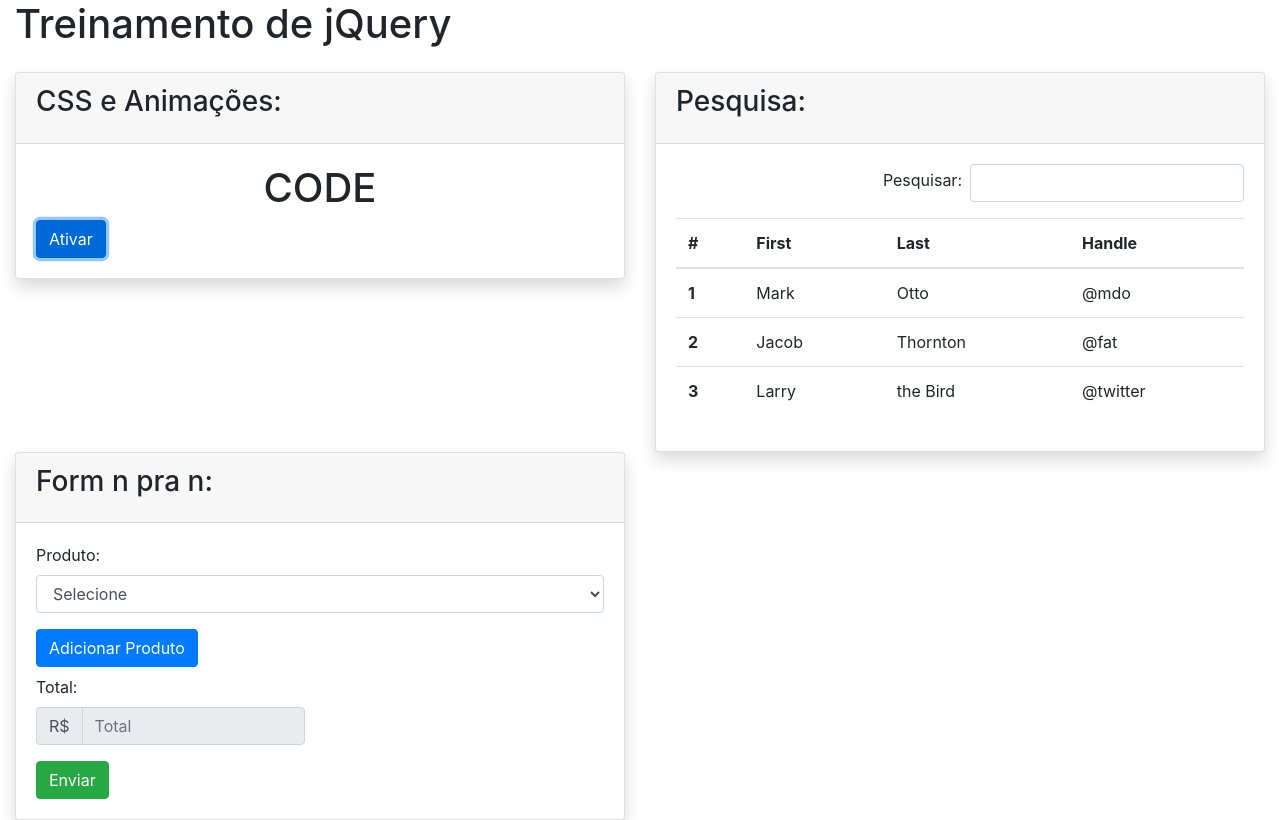
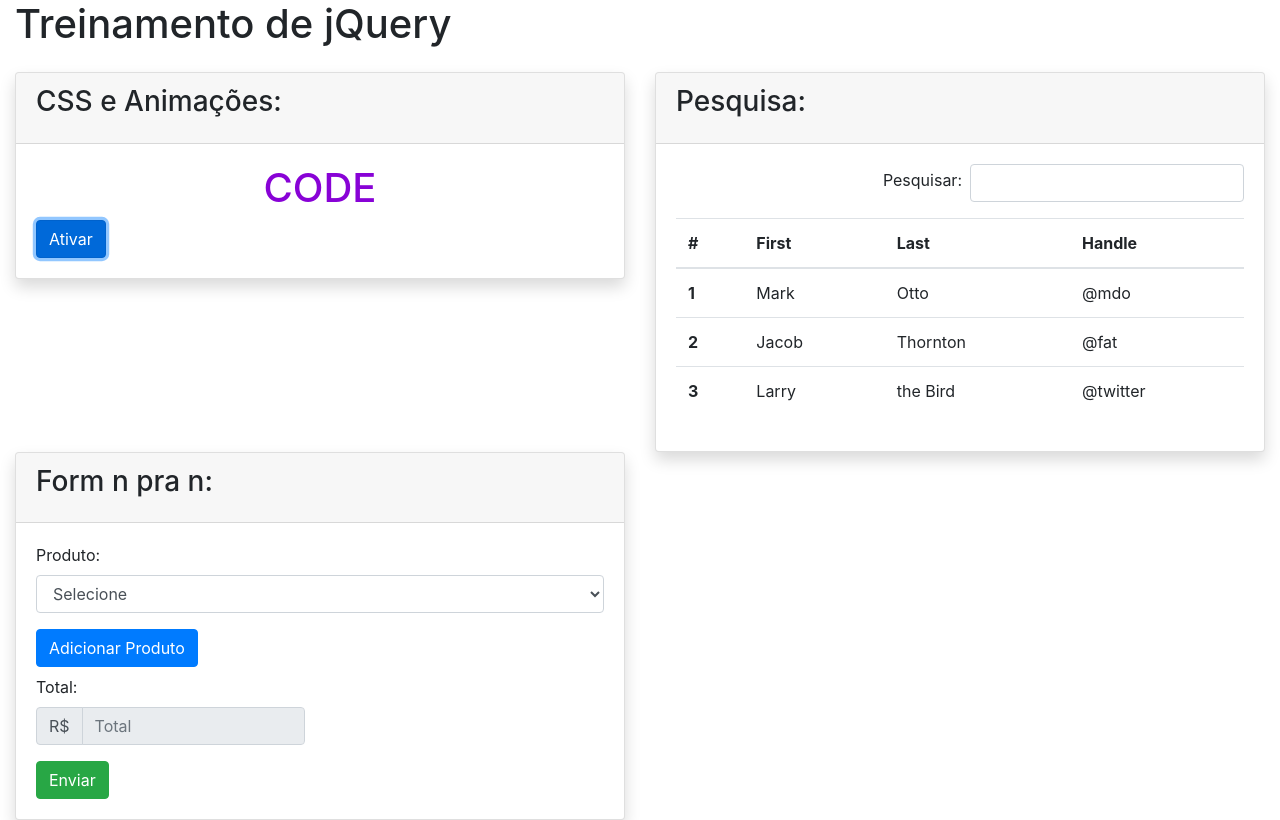
Before and after one commit to ferrarirod/treinamentoJquery, a plain HTML site: page index.html in a window 1280 px wide. Both pictures are taken after a click on the button "Ativar". Drawn offline with Linux system fonts and the light colour scheme.

Commit message:
demonstracao de css feita

```diff
--- a/index.html
+++ b/index.html
@@ -21,8 +21,8 @@
                         <h3 class="card-title">CSS e Animações:</h3>
                     </div>
                     <div class="card-body">
-                        <h1 class="text-center">CODE</h1>
-                        <button type="button" class="btn btn-primary">Ativar</button>
+                        <h1 id="cssText" class="text-center">CODE</h1>
+                        <button id="cssBtn" type="button" class="btn btn-primary">Ativar</button>
                     </div>
                 </div>
             </div>
@@ -218,6 +218,6 @@
     <script src="public/js/jquery-3.4.1.slim.min.js"></script>
     <script src="public/js/popper.min.js"></script>
     <script src="public/js/bootstrap/bootstrap.min.js"></script>
-    <script src="public/js/formNpraN.js"></script>
+    <script src="public/js/cssEanimate.js"></script>
   </body>
 </html>
--- /dev/null
+++ b/public/js/cssEanimate.js
@@ -0,0 +1,6 @@
+$('#cssBtn').click(function(){
+    var r = Math.floor(Math.random() * 256);
+    var g = Math.floor(Math.random() * 256);
+    var b = Math.floor(Math.random() * 256);
+    $('#cssText').css('color','rgb('+ r + ',' + g + ',' + b +')');
+});
```
